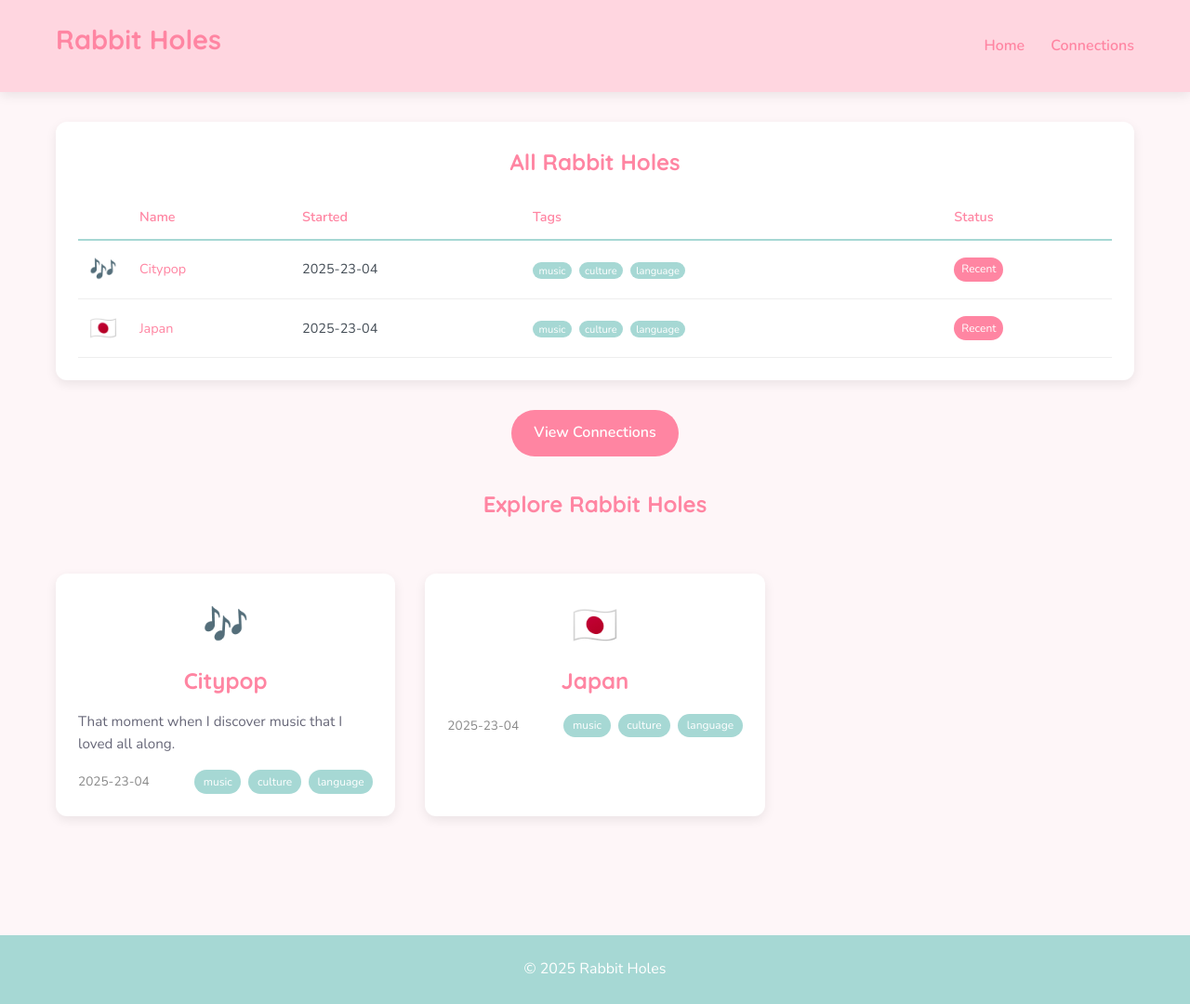
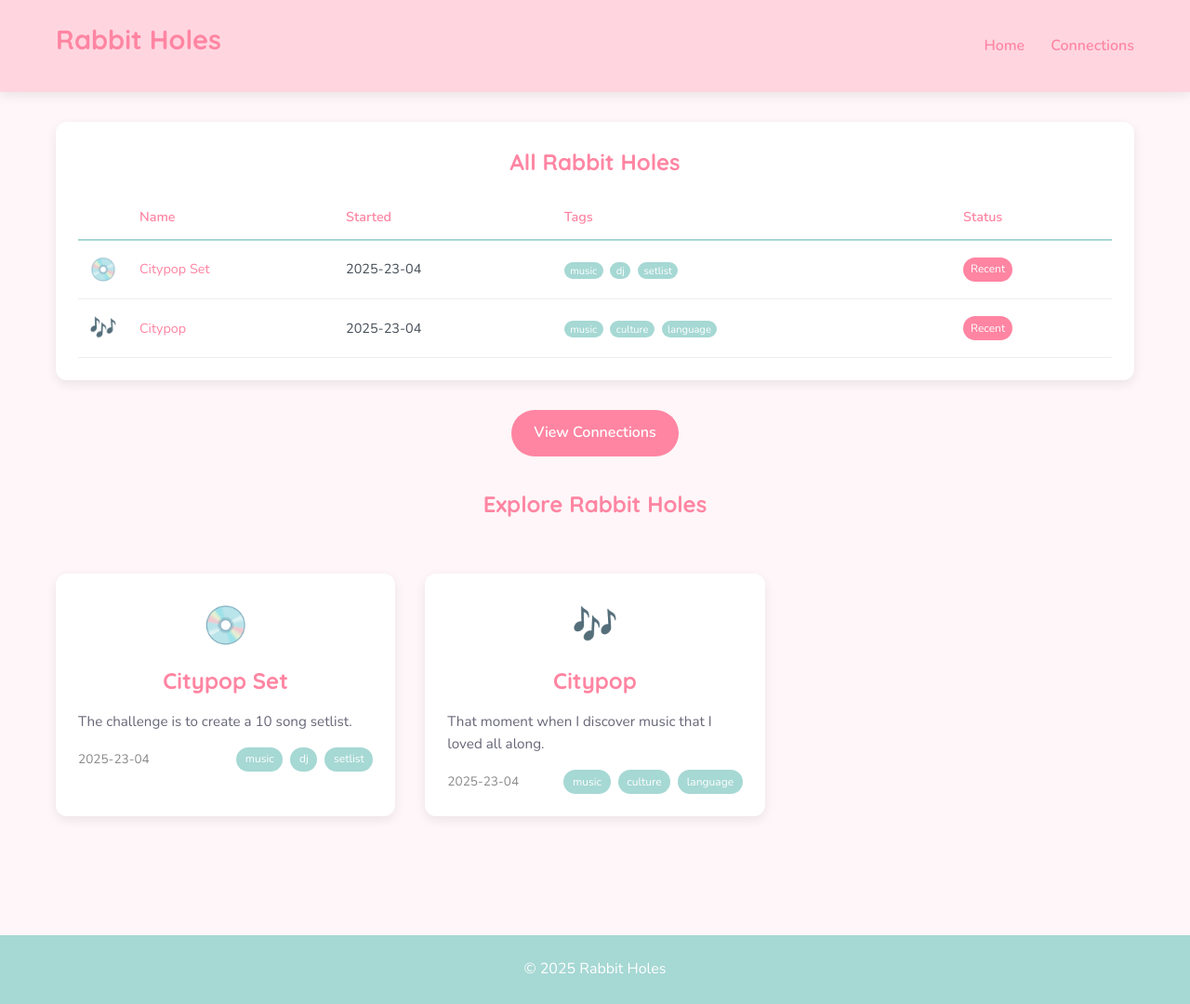
Before and after one commit to A-S620/rabbit-holes, a Jekyll site: the page built from index.html, in a window 1280 px wide. Shown: the whole page at 93% size. Built offline with Jekyll 4.4.1, drawn with Linux system fonts in a browser that asks for light colours.

Commit message:
Added pics!

```diff
--- /dev/null
+++ b/_holes/citypop-set.md
@@ -0,0 +1,12 @@
+---
+title: Citypop Set
+emoji: 💿
+date_started: 2025-23-04
+tags: [music, dj, setlist, culture]
+status: recent
+slug: citypop-set
+connected_holes: [citypop]
+---
+The challenge is to create a 10 song setlist.
+
+# The setlist
```
Also changed, not shown: _holes/citypop.md (+7 -1 lines), _holes/japan.md (deleted, +0 -9 lines), assets/pics/midnight-cruisin.png (added).
